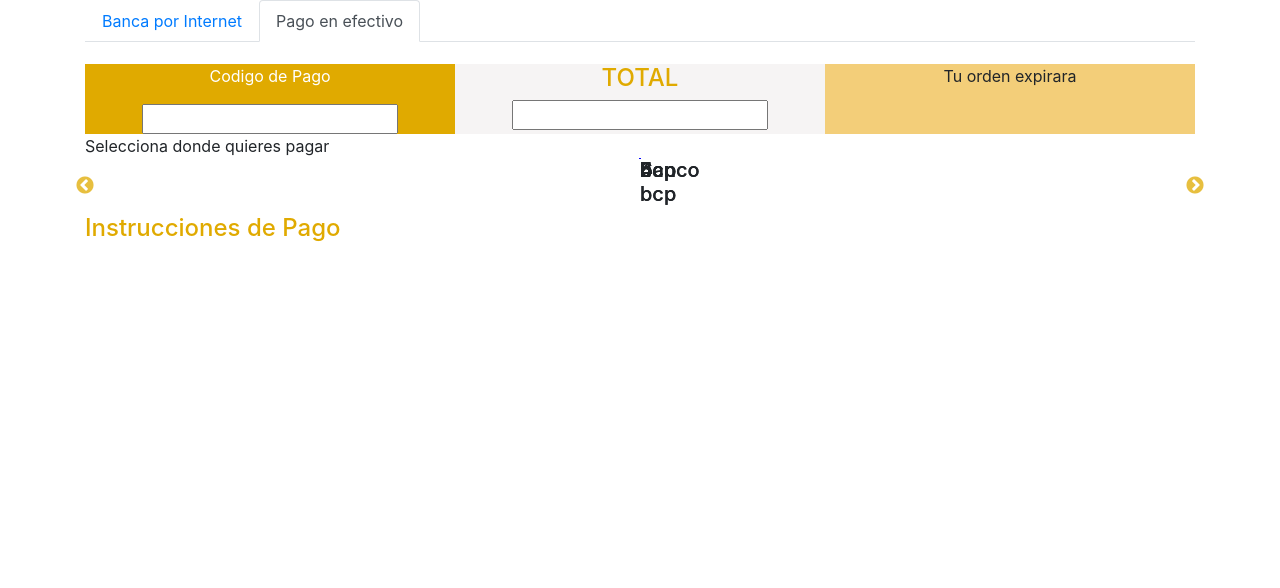
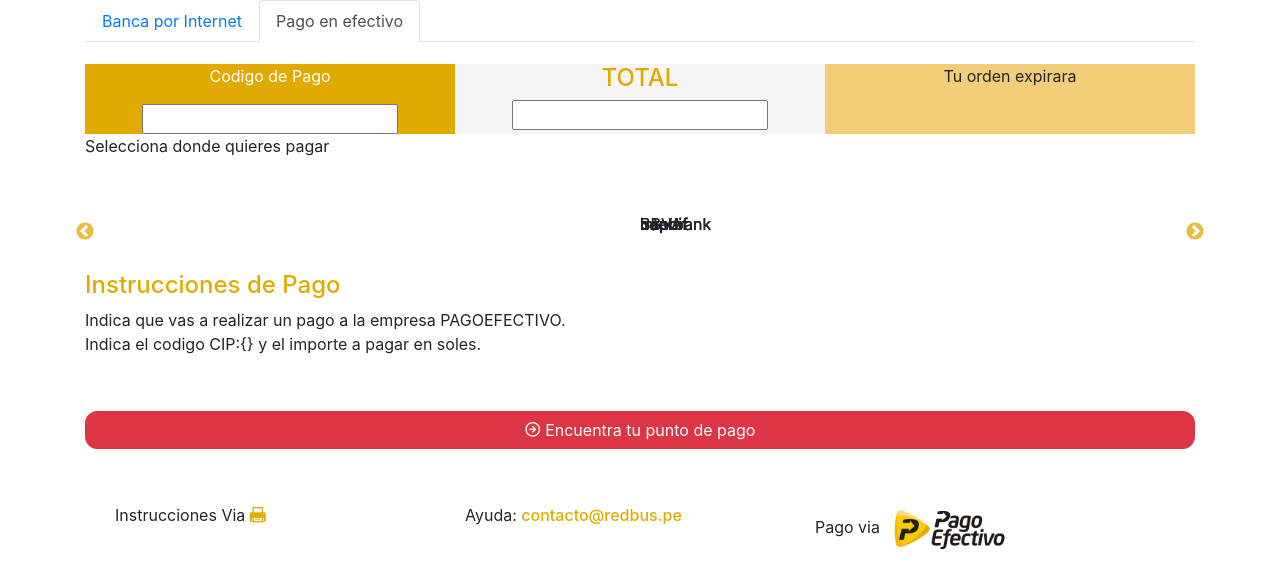
Before and after one commit to aurorex/red-bus, a website: page public/views/PagoEfectivo.html in a window 1280 px wide. Both pictures are taken after a click on the tab "Pago en efectivo". Drawn offline with nearby package versions, Linux system fonts and the light colour scheme.

Commit message:
actulizando cambios

```diff
--- /dev/null
+++ b/public/assets/icon/style.css
@@ -0,0 +1,41 @@
+@font-face {
+  font-family: 'icomoon';
+  src:  url('fonts/icomoon.eot?f20pis');
+  src:  url('fonts/icomoon.eot?f20pis#iefix') format('embedded-opentype'),
+    url('fonts/icomoon.ttf?f20pis') format('truetype'),
+    url('fonts/icomoon.woff?f20pis') format('woff'),
+    url('fonts/icomoon.svg?f20pis#icomoon') format('svg');
+  font-weight: normal;
+  font-style: normal;
+}
+
+[class^="icon-"], [class*=" icon-"] {
+  /* use !important to prevent issues with browser extensions that change fonts */
+  font-family: 'icomoon' !important;
+  speak: none;
+  font-style: normal;
+  font-weight: normal;
+  font-variant: normal;
+  text-transform: none;
+  line-height: 1;
+
+  /* Better Font Rendering =========== */
+  -webkit-font-smoothing: antialiased;
+  -moz-osx-font-smoothing: grayscale;
+}
+
+.icon-arrow-right-circle:before {
+  content: "\e900";
+}
+.icon-printer:before {
+  content: "\e901";
+}
+.icon-printer-text2:before {
+  content: "\e905";
+}
+.icon-arrow-with-circle-right:before {
+  content: "\e903";
+}
+.icon-arrow-with-circle-right:before {
+  content: "\e903";
+}
--- a/public/css/efectivo.css
+++ b/public/css/efectivo.css
@@ -31,6 +31,9 @@
 .carousel.slide {
     outline: 1px solid blue;
 }
+.cont-slider {
+    margin-top: 5%;
+}
 .carousel-item {
     outline:  1px solid red;
     width: 50%;
@@ -40,10 +43,6 @@
     outline: 1px solid blue;
 }
 
-
-.cont-slider {
-    background: ;
-}
 .slick-next::before {
     content: "→";
     color: rgb(224, 170, 0);
@@ -60,9 +59,11 @@
     background: tomato;
 }
 .item img{
-    outline:  1px solid blue;
-    width: 100%;
-    padding: 4%;
+
+    width: 80%;
+    margin-left: 10%;
+    padding-left: 3%;
+    padding-right: 3%;
 }
  /*.item.slick-slide.slick-current{
      margin:0.6%;
@@ -71,3 +72,31 @@
  h4 {
      color: rgb(224, 170, 0);
  }
+ .sli-item {
+    display: inline-block;
+}
+.instrucciones h4 {
+    margin-top: 4%;
+}
+/*----BOTON--*/
+
+.cont-btn {
+    width: 100%;
+    margin-top: 5%;
+}
+.boton-red {
+    width: 100%;
+    border-radius: 12px;
+}
+/*-- VIA DE COMUNICACION --*/
+
+.medios {
+    margin-top: 5%;
+}
+.medios span {
+    font-weight: 500;
+    color: rgb(224, 170, 0);
+}
+.medios img {
+    width: 40%;
+}
--- a/public/js/pago.js
+++ b/public/js/pago.js
@@ -1,10 +1,48 @@
+$(document).ready(function() {
+  // SLIDER
+  $(function() {
+    $('.slider').slick({
+      slidesToShow: 0,
+      slidesToScroll: 0,
+      autoplay: false,
+    // autoplaySpeed: 2000,
+    });
+  });
 
 
-$(function() {
-  $('.slider').slick({
-    slidesToShow: 3,
-    slidesToScroll: 1,
-    autoplay: false,
-    autoplaySpeed: 2000,
-  });
+  const dataLogo = [
+    {
+      url: 'https://btpucp.pucp.edu.pe/wp-content/uploads/2012/07/logo-oficial-412x120.png',
+      banco: 'bcp'
+    },
+    {
+      url: 'https://eisaf.es/wp-content/uploads/2018/03/bbva_foro-500x150.png',
+      banco: 'bbva'
+    },
+    {
+      url: 'https://btpucp.pucp.edu.pe/wp-content/uploads/2012/07/logo-oficial-412x120.png',
+      banco: 'bcp'
+    },
+    {
+      url: 'https://eisaf.es/wp-content/uploads/2018/03/bbva_foro-500x150.png',
+      banco: 'bbva'
+    }
+  ];
+  const datos = `
+  <div class="item sli-item" >
+      <img src=${dataLogo[0].url}  />
+      <p>${dataLogo[0].banco}</p>
+  </div>
+`;
+
+  function imagenes(dataLogo) {
+
+
+    const contPadre = $('.slider');
+    contPadre.append(datos);
+  }
+  imagenes();
+  console.log(dataLogo);
+/* et show = dataLogo[0].url;
+console.log(show);*/
 });
--- a/public/views/PagoEfectivo.html
+++ b/public/views/PagoEfectivo.html
@@ -8,7 +8,7 @@
     <link rel="stylesheet" href="https://maxcdn.bootstrapcdn.com/bootstrap/4.0.0/css/bootstrap.min.css" integrity="sha384-Gn5384xqQ1aoWXA+058RXPxPg6fy4IWvTNh0E263XmFcJlSAwiGgFAW/dAiS6JXm" crossorigin="anonymous">
     <link rel="stylesheet" type="text/css" href="https://cdnjs.cloudflare.com/ajax/libs/slick-carousel/1.7.1/slick.min.css">
     <link rel="stylesheet" type="text/css" href="https://cdnjs.cloudflare.com/ajax/libs/slick-carousel/1.7.1/slick-theme.min.css">
-
+    <link rel="stylesheet" href="../assets/icon/style.css">
     <link rel="stylesheet" href="../css/efectivo.css">
 </head>
 <body>
@@ -45,33 +45,50 @@
                     </div>
                     <div class="cont-slider">
 
-                            <div class="slider" data-slick='{"slidesToShow": 4, "slidesToScroll": 4}'>
-                                    <div class="item">
+                            <div class="slider" data-slick='{"slidesToShow": 4, "slidesToScroll": 1}'>
+                                    <div class="item sli-item ">
                                         <img src="https://btpucp.pucp.edu.pe/wp-content/uploads/2012/07/logo-oficial-412x120.png" alt="">
-                                        <h5>banco bcp</h5>
+                                        <span>bcp</span>
                                     </div>
-                                    <div class="item">
+                                    <div class="item sli-item " >
                                         <img src="https://eisaf.es/wp-content/uploads/2018/03/bbva_foro-500x150.png" alt="">
-                                        <h5>bcp</h5>
+                                        <span>BBVA</span>
                                     </div>
-                                    <div class="item">
+                                    <div class="item sli-item " >
                                         <img src="http://www.sinlimiteslatinoamerica.com/wp-content/uploads/2016/09/interbank.png" alt="">
-                                        <h5>4</h5>
+                                        <span>interbank</span>
                                     </div>
-                                    <div class="item">
+                                    <div class="item sli-item ">
                                         <img src="http://www.etienreseller.com/wp-content/uploads/2017/06/banbif_pragmatico.png" alt="">
-                                        <h5>5</h5>
+                                        <span>banbif</span>
                                     </div>
-                                    <div class="item">
+                                    <div class="item sli-item ">
                                         <img src="http://www.etienreseller.com/wp-content/uploads/2017/06/banbif_pragmatico.png" alt="">
-                                        <h5>6</h5>
+                                        <span>banbif</span>
                                     </div>
                             </div>
                     </div>
                     <div class="row">
-                        <div>
+                        <div class="instrucciones">
                             <h4>Instrucciones de Pago </h4>
+                            <div>
+                                <div>Indica que vas a realizar un pago a la empresa PAGOEFECTIVO.</div>
+                                <div>Indica el codigo CIP:{} y el importe a pagar en soles.</div>
+                            </div>
+                            <div id="cont-datos">
+
+                            </div>
+
+
                         </div>
+                        <div class="cont-btn">
+                                <button type="button" class="btn btn-danger boton-red"><span class="icon-arrow-right-circle"></span> Encuentra tu punto de pago</button>
+                        </div>
+                    </div>
+                    <div  class=" row  medios col-xs-12 col-sm col-md-12">
+                            <div class="col-xs-12 col-sm-12 col-md-4">Instrucciones Via <span class="icon-printer"></span></div>
+                            <div class="col-xs-6 col-sm-6 col-md-4">Ayuda: <span>contacto@redbus.pe</span></div>
+                            <div class="col-xs-6 col-sm-6 col-md-4">Pago via <img src="../assets/img/pagoefectivo.png" alt=""></div>
                     </div>
                </div>
 
```
Also changed, not shown: public/assets/icon/fonts/icomoon.ttf (added), public/assets/icon/fonts/icomoon.woff (added), public/assets/img/pagoefectivo.png (added), 2 other files.
